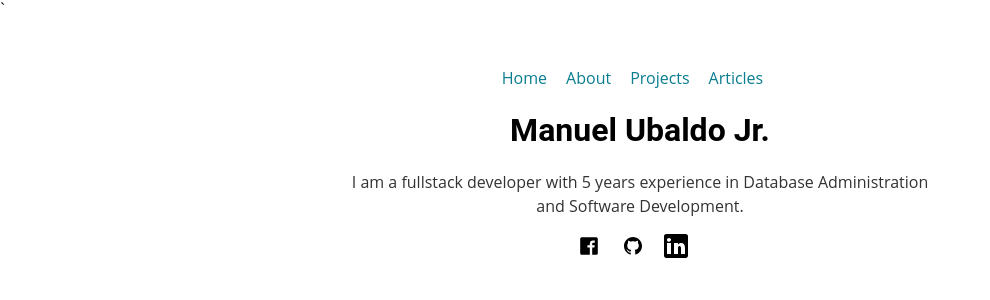
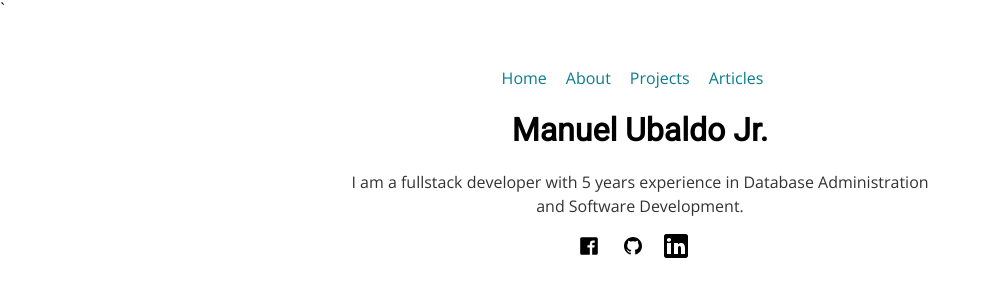
Before and after one commit to manuelubaldo/manuelubaldo.github.io, a Jekyll site: the page built from index.html, in a window 1280 px wide. Shown: the top 300 px of the page, without its empty margins (0-990 px from the left). Built offline with Jekyll 4.4.1, drawn with Linux system fonts in a browser that asks for light colours.

Commit message:
Added Google Fonts link for Roboto and Open Sans

```diff
--- a/_layouts/default.html
+++ b/_layouts/default.html
@@ -12,6 +12,7 @@
     <link href="/assets/css/normalize.css" rel="stylesheet">
     <link rel="icon" type="image/x-icon" href="/assets/images/favicon.ico">
     <!-- <link href="/assets/css/styles.css" rel="stylesheet"> -->
+    <link href="https://fonts.googleapis.com/css?family=Open+Sans|Roboto" rel="stylesheet">
     {% seo %}
     <style>
     .container {
```
